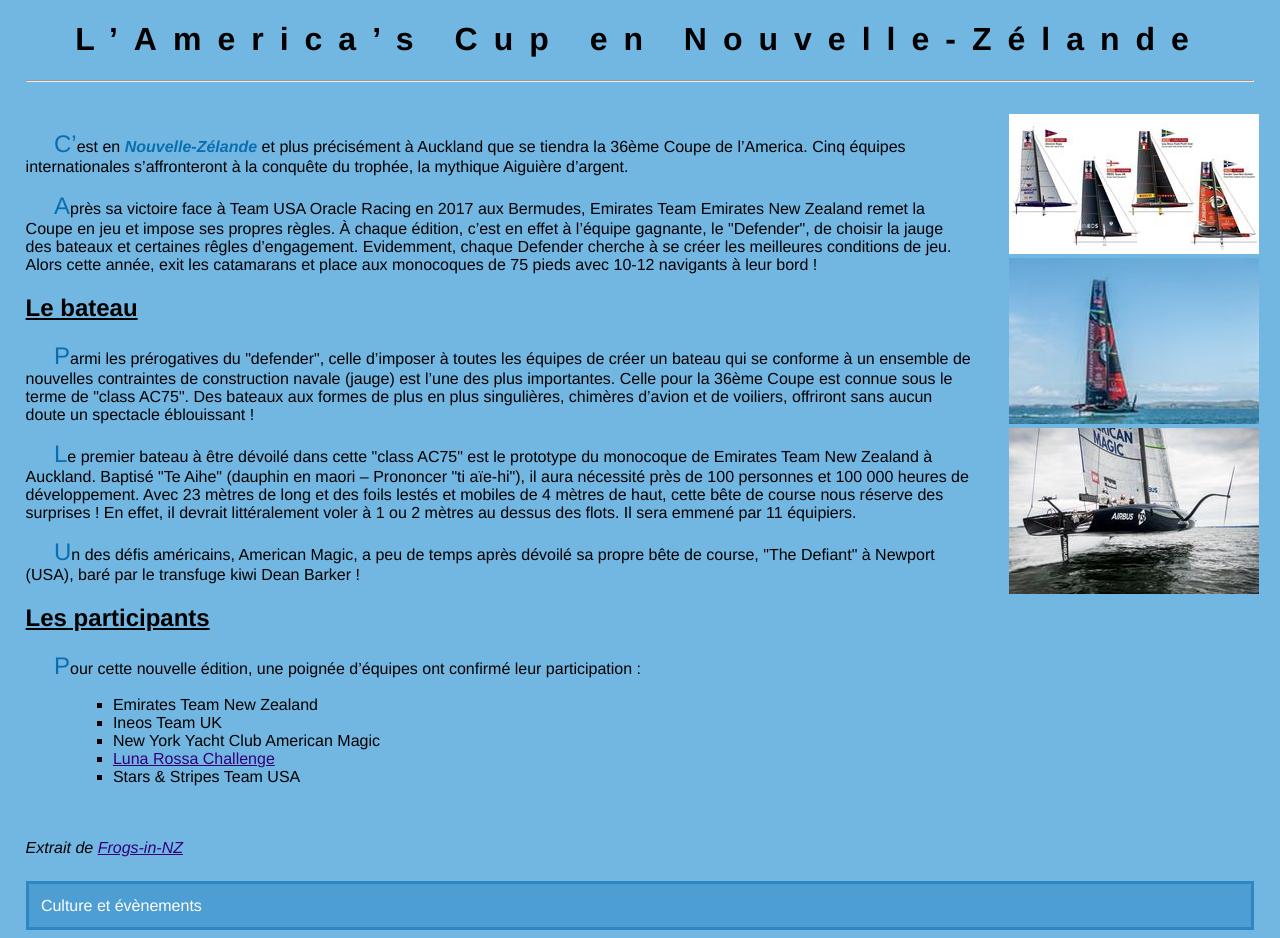
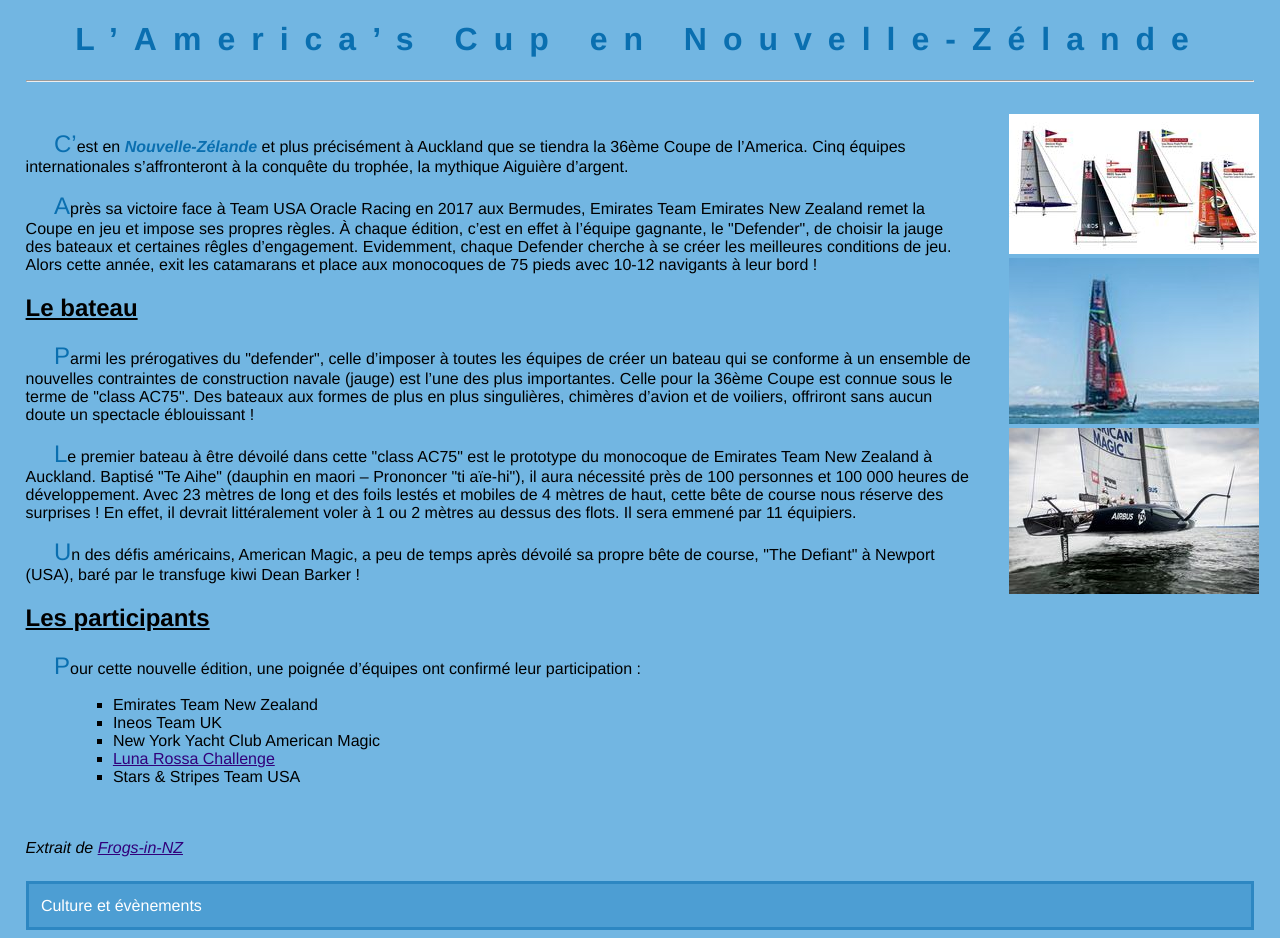
Before and after one commit to sylviogspt/ACwebProjet, a plain HTML site: page index.html in a window 1280 px wide. Drawn offline with Linux system fonts and the light colour scheme.

Commit message:
Retour à la feuille de style d'origine

```diff
--- a/styles/36_americas_cup.css
+++ b/styles/36_americas_cup.css
@@ -14,7 +14,7 @@ header
 h1    /* Style à appliquer sur les titres h1 */
 {
   text-align: center;
-  color: black;
+  color: #0A6FB0;
   letter-spacing: 0.5em;
 }
 h2     /* Style à appliquer sur les sous-titres h2 */
```
